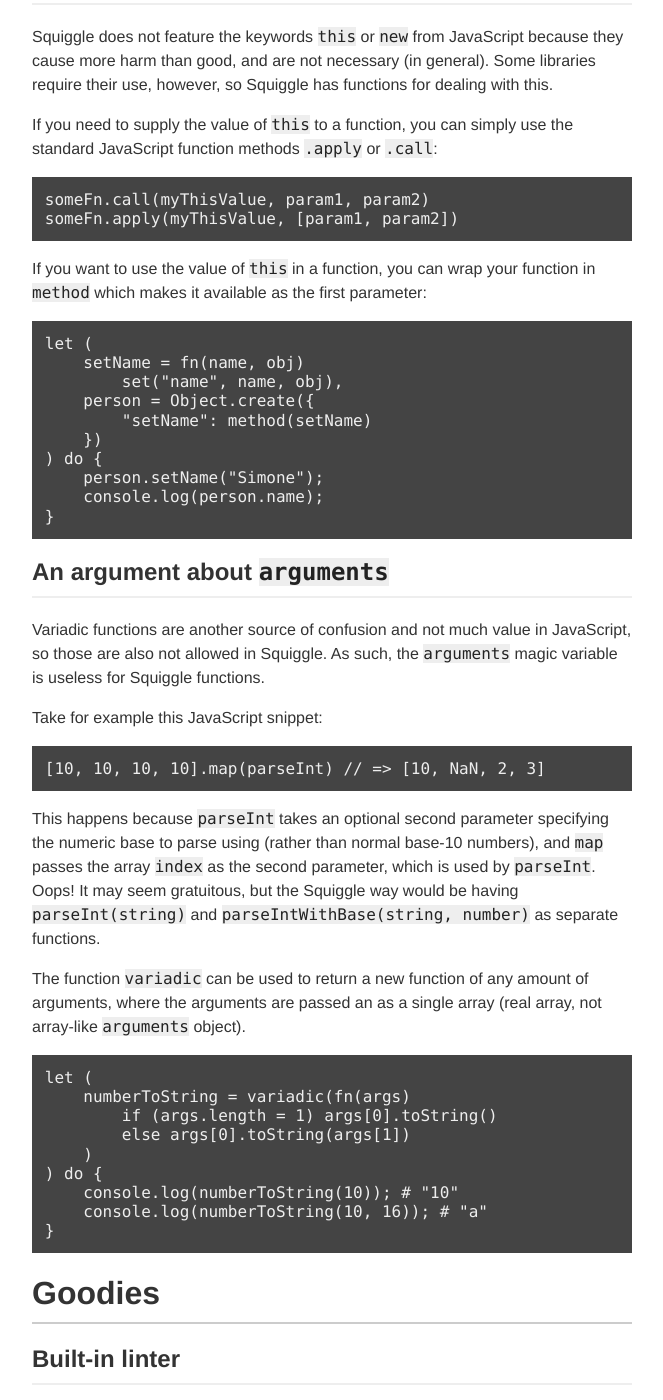
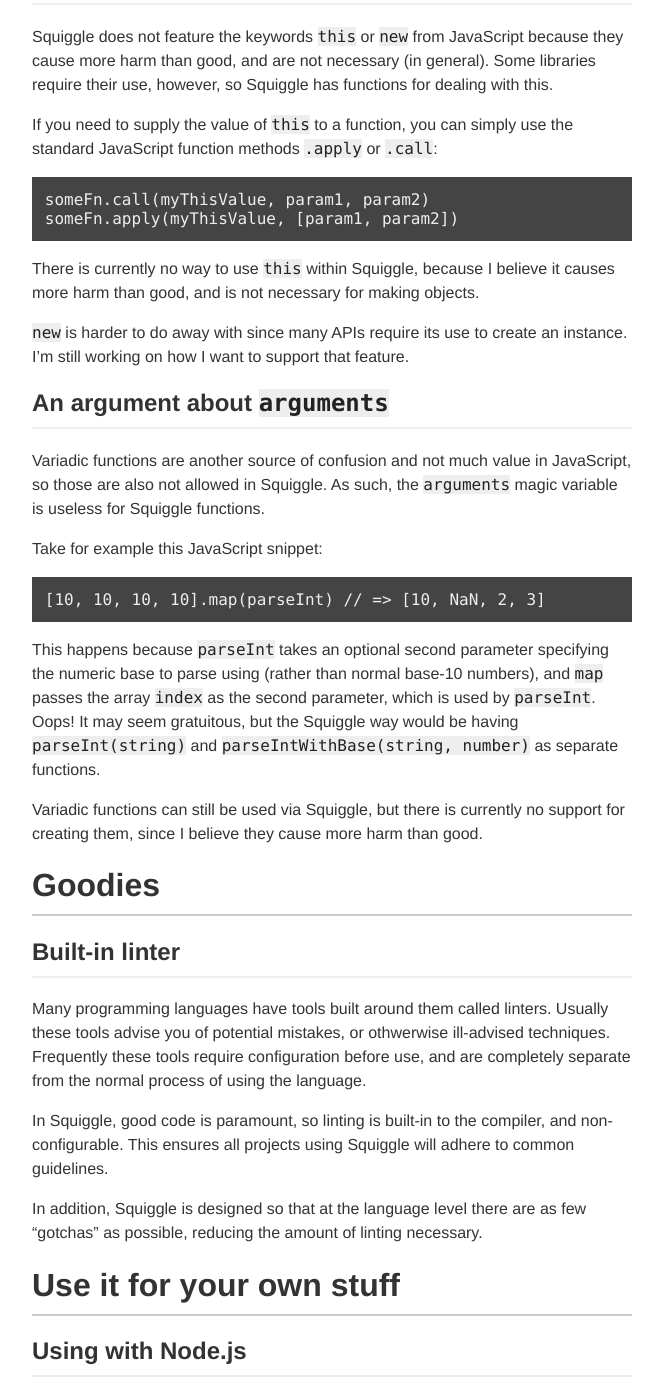
Before and after one commit to squiggle-lang/squiggle-lang.org, a Jekyll site: the page built from tutorial/index.md, in a window 1280 px wide and 1400 px high, scrolled down 15228 px. Shown: the whole window, without its empty margins (308-971 px from the left). Built offline with Jekyll 4.4.1, drawn with Linux system fonts in a browser that asks for light colours.

Commit message:
Clarifies currently unsupported features

```diff
--- a/tutorial/index.md
+++ b/tutorial/index.md
@@ -559,19 +559,11 @@
     someFn.call(myThisValue, param1, param2)
     someFn.apply(myThisValue, [param1, param2])
 
-If you want to use the value of `this` in a function, you can wrap your function
-in `method` which makes it available as the first parameter:
+There is currently no way to use `this` within Squiggle, because I believe it
+causes more harm than good, and is not necessary for making objects.
 
-    let (
-        setName = fn(name, obj)
-            set("name", name, obj),
-        person = Object.create({
-            "setName": method(setName)
-        })
-    ) do {
-        person.setName("Simone");
-        console.log(person.name);
-    }
+`new` is harder to do away with since many APIs require its use to create an
+instance. I'm still working on how I want to support that feature.
 
 ## An argument about `arguments`
 
@@ -587,17 +579,8 @@
 Oops! It may seem gratuitous, but the Squiggle way would be having
 `parseInt(string)` and `parseIntWithBase(string, number)` as separate functions.
 
-The function `variadic` can be used to return a new function of any amount of arguments, where the arguments are passed an as a single array (real array, not array-like `arguments` object).
-
-    let (
-        numberToString = variadic(fn(args)
-            if (args.length = 1) args[0].toString()
-            else args[0].toString(args[1])
-        )
-    ) do {
-        console.log(numberToString(10)); # "10"
-        console.log(numberToString(10, 16)); # "a"
-    }
+Variadic functions can still be used via Squiggle, but there is currently no
+support for creating them, since I believe they cause more harm than good.
 
 # Goodies
 
```
